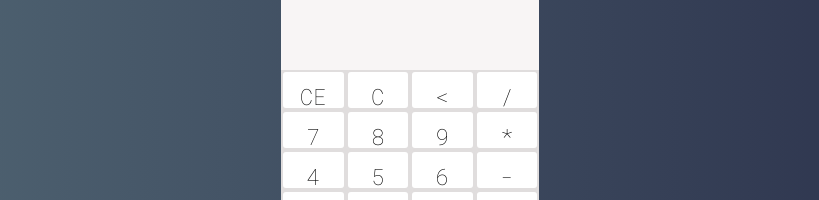
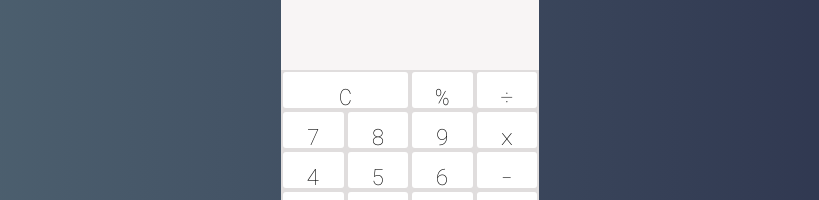
Before and after one commit to Rene-Antunes/calculadora-app, a React (Create React App) app: page / in a window 1280 px wide. Shown: the part 349-549 px from the top of the page, without its empty margins (230-1049 px from the left). Built offline with nearby package versions, Linux system fonts and the light colour scheme.

Commit message:
feat: change symbols

```diff
--- a/src/main/Calculator.jsx
+++ b/src/main/Calculator.jsx
@@ -91,15 +91,13 @@ export default class Calculator extends Component{
         return(
             <div className='calculator'>
                 <Display value={this.state.displayValue} />
-
-                <Button label="CE" click= {this.clearMemory}/>
-                <Button label="C" click= {this.clearMemory}/>
-                <Button label="<" click= {this.addDigit} />
-                <Button label="/" click={this.setOperation} operation />
+                <Button label="C" click= {this.clearMemory} double />
+                <Button label="%" click= {this.clearMemory}/>
+                <Button label="÷" click={this.setOperation} operation />
                 <Button label="7" click={this.addDigit} />
                 <Button label="8" click={this.addDigit}/>
                 <Button label="9" click={this.addDigit}/>
-                <Button label="*" click={this.setOperation} operation/>
+                <Button label="x" click={this.setOperation} operation/>
                 <Button label="4" click={this.addDigit}/>
                 <Button label="5" click={this.addDigit}/>
                 <Button label="6" click={this.addDigit}/>
```
